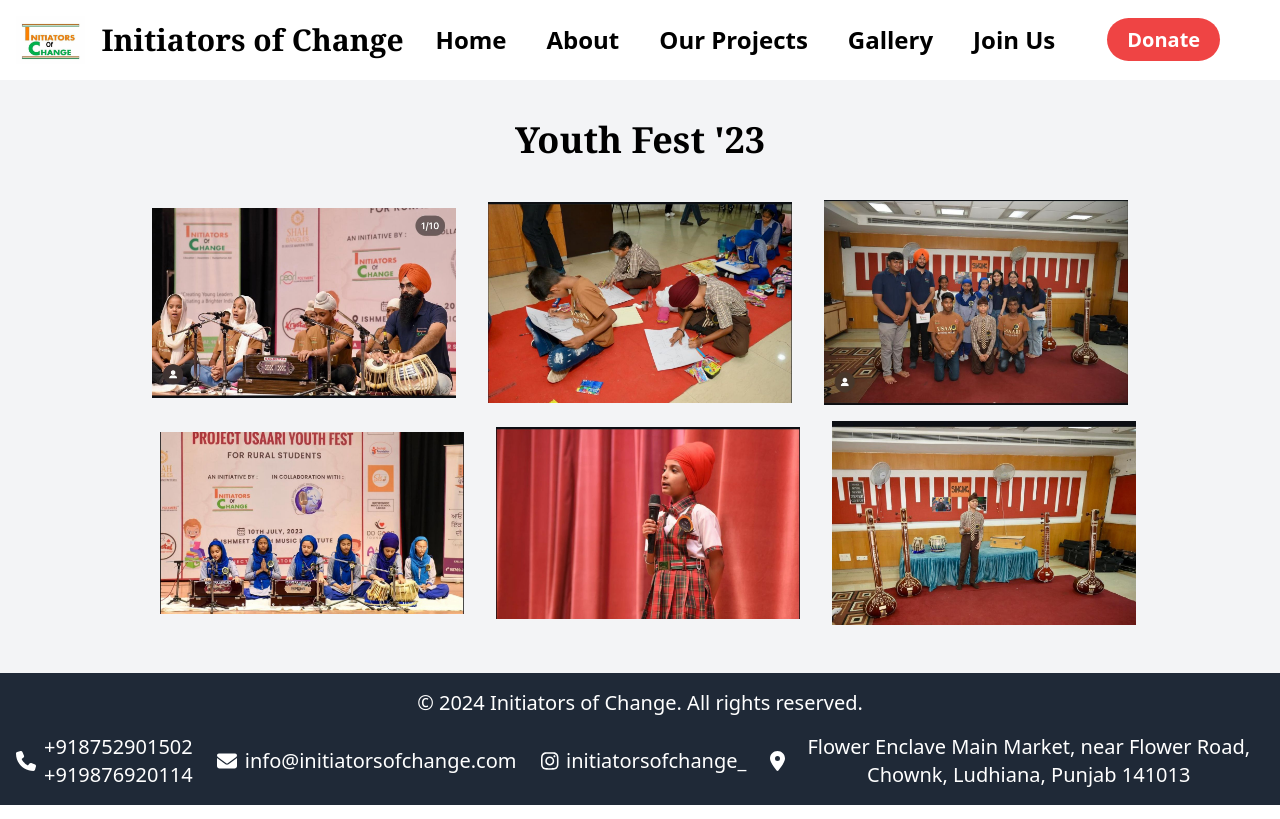
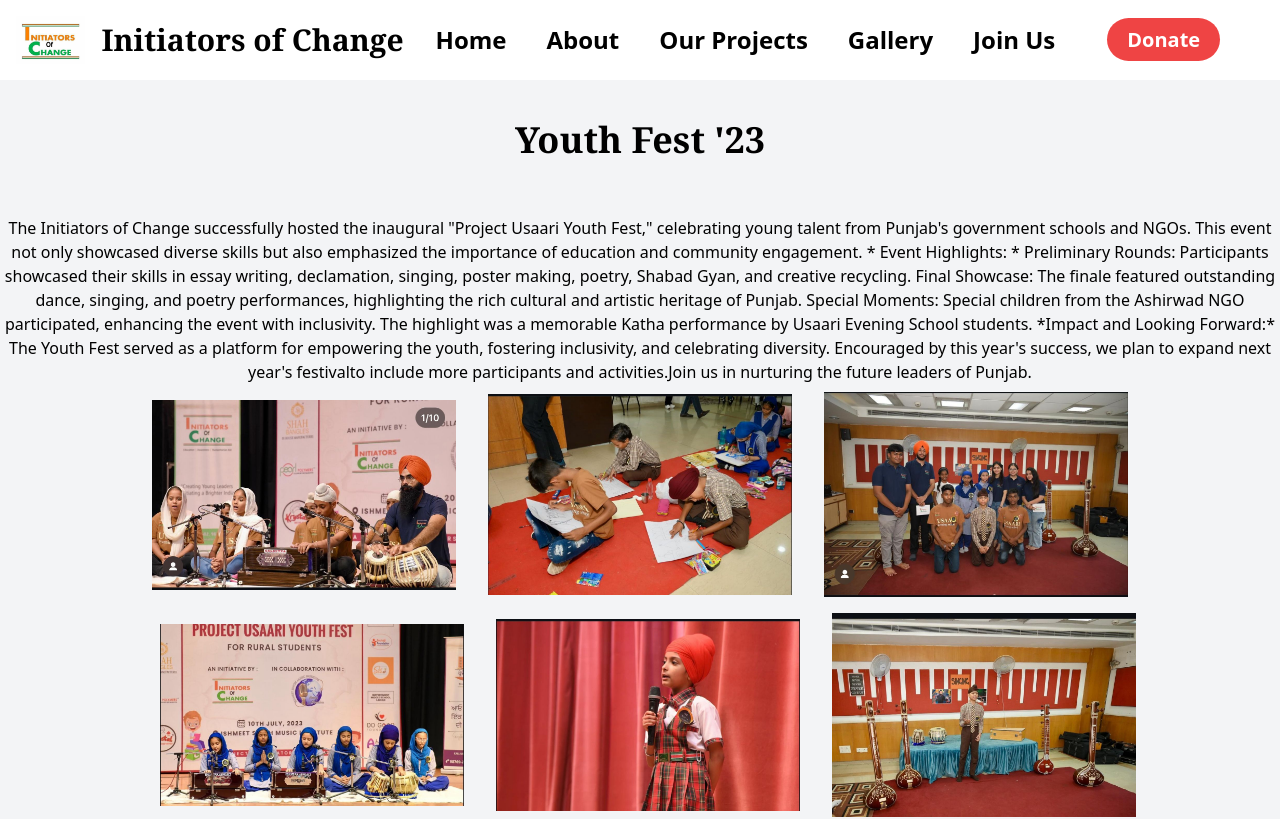
Before and after one commit to abhijeets54/iocmobile, a React (Vite) app: page /gallery/event3 in a window 1280 px wide. Shown: the top 819 px of the page. Built offline with nearby package versions, Linux system fonts and the light colour scheme.

Commit message:
first commit

```diff
--- a/src/components/Event3Gallery.jsx
+++ b/src/components/Event3Gallery.jsx
@@ -4,6 +4,18 @@
   return (
     <div className="text-center py-10 bg-gray-100">
       <h1 className="text-4xl font-bold font-serif mb-8">Youth Fest '23</h1>
+      <br />
+      <p>The Initiators of Change successfully hosted the inaugural "Project Usaari Youth Fest," celebrating young talent
+from Punjab's government schools and NGOs. This event not only showcased diverse skills but also emphasized
+the importance of education and community engagement. * Event Highlights: * Preliminary Rounds:
+Participants showcased their skills in essay writing, declamation, singing, poster making, poetry, Shabad Gyan,
+and creative recycling. Final Showcase: The finale featured outstanding dance, singing, and poetry
+performances, highlighting the rich cultural and artistic heritage of Punjab. Special Moments: Special children
+from the Ashirwad NGO participated, enhancing the event with inclusivity. The highlight was a memorable
+Katha performance by Usaari Evening School students. *Impact and Looking Forward:* The Youth Fest served
+as a platform for empowering the youth, fostering inclusivity, and celebrating diversity. Encouraged by this
+year's success, we plan to expand next year's festivalto include more participants and activities.Join us in
+nurturing the future leaders of Punjab. </p>
       <div className="flex flex-wrap justify-center space-x-4">
         <div className="w-1/4 p-2">
           <img src="/img/28.jpg" alt="Event 1 Photo 1" className="w-full h-full object-contain" />
```
